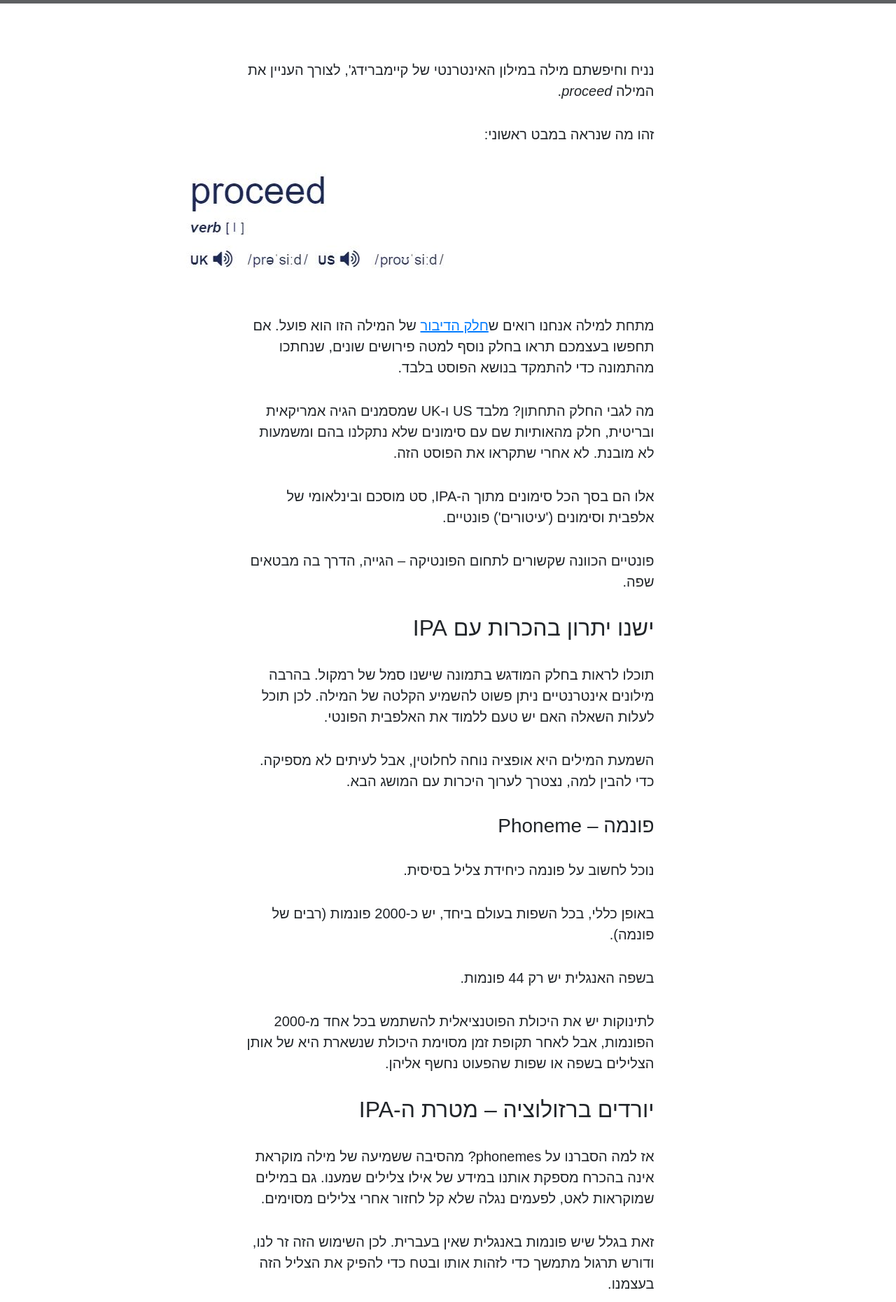
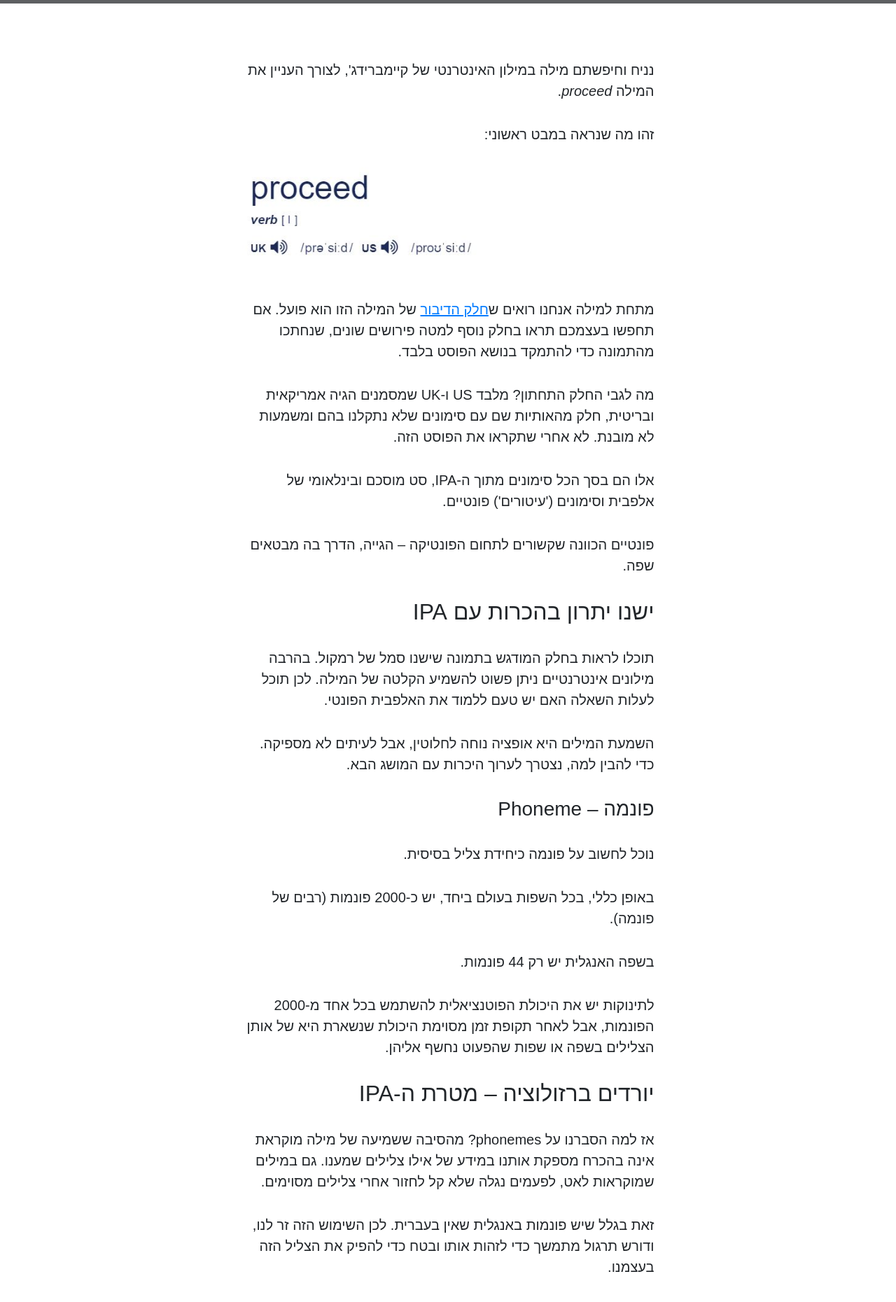
Before and after one commit to liorcn/engbrew, a Jekyll site: the page built from _posts/grammar-topics/2024-06-11-phonetic-alphabet.markdown, in a window 1280 px wide. Shown: the part 537-2397 px from the top of the page at 70% size. Built offline with Jekyll 4.4.1, drawn with Linux system fonts in a browser that asks for light colours; some web fonts are replaced; grey boxes are pictures that could not be loaded.

Commit message:
phonetic-alphabet image responsive

```diff
--- a/_posts/grammar-topics/2024-06-11-phonetic-alphabet.markdown
+++ b/_posts/grammar-topics/2024-06-11-phonetic-alphabet.markdown
@@ -10,7 +10,7 @@ permalink: "/phonetic-alphabet/"
 
 <p>זהו מה שנראה במבט ראשוני:</p>
 
-<img src="../assets/img/proceed_dictionary.JPG" alt="a dictionary definition">
+<img src="../assets/img/proceed_dictionary.JPG" alt="a dictionary definition" class="img-fluid">
 
 <p>מתחת למילה אנחנו רואים ש<a href="/parts-of-speech/" title="חלק הדיבור">חלק הדיבור</a> של המילה הזו הוא פועל. אם תחפשו בעצמכם תראו בחלק נוסף למטה פירושים שונים, שנחתכו מהתמונה כדי להתמקד בנושא הפוסט בלבד.</p>
 
```
Also changed, not shown: 2 other files.
